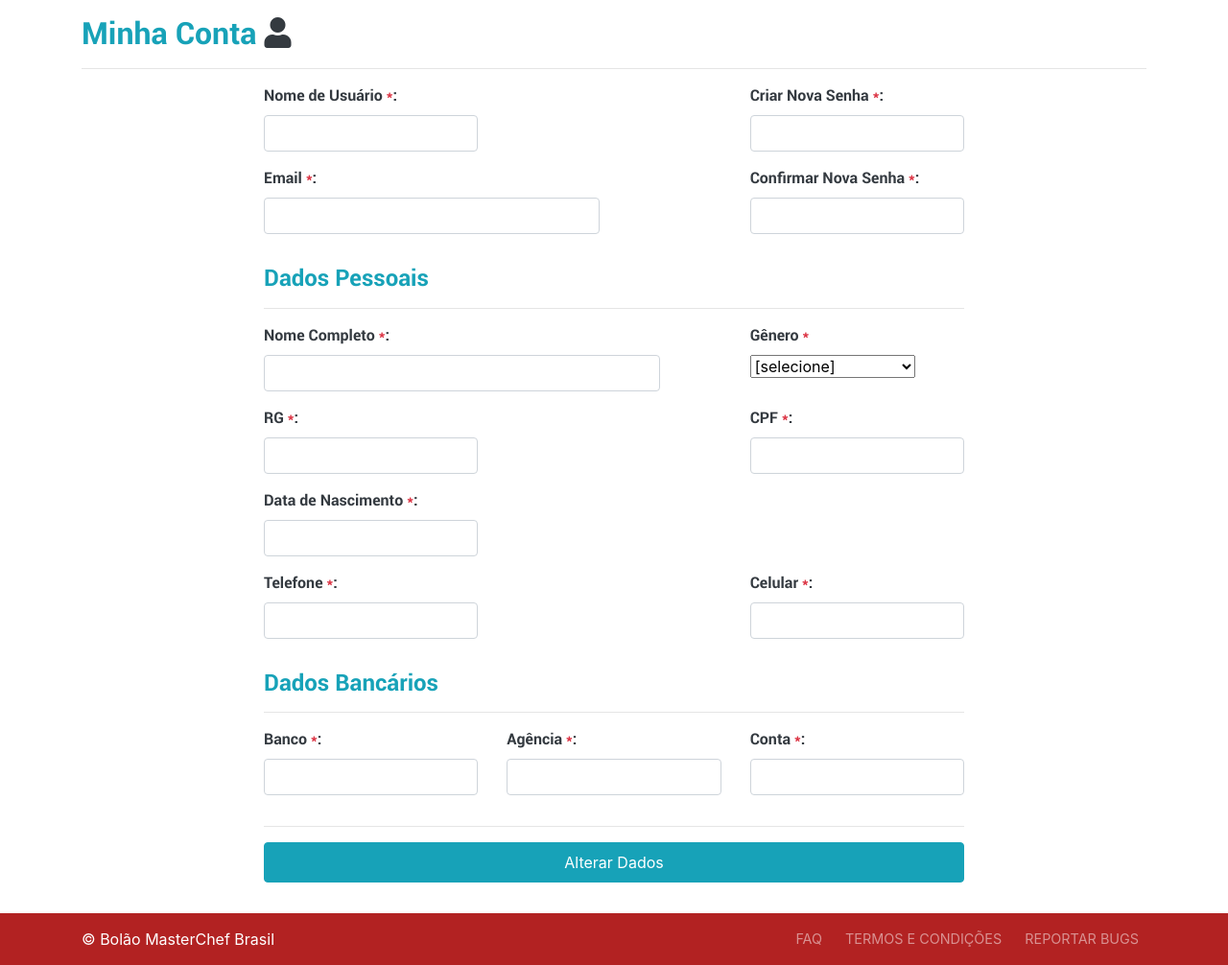
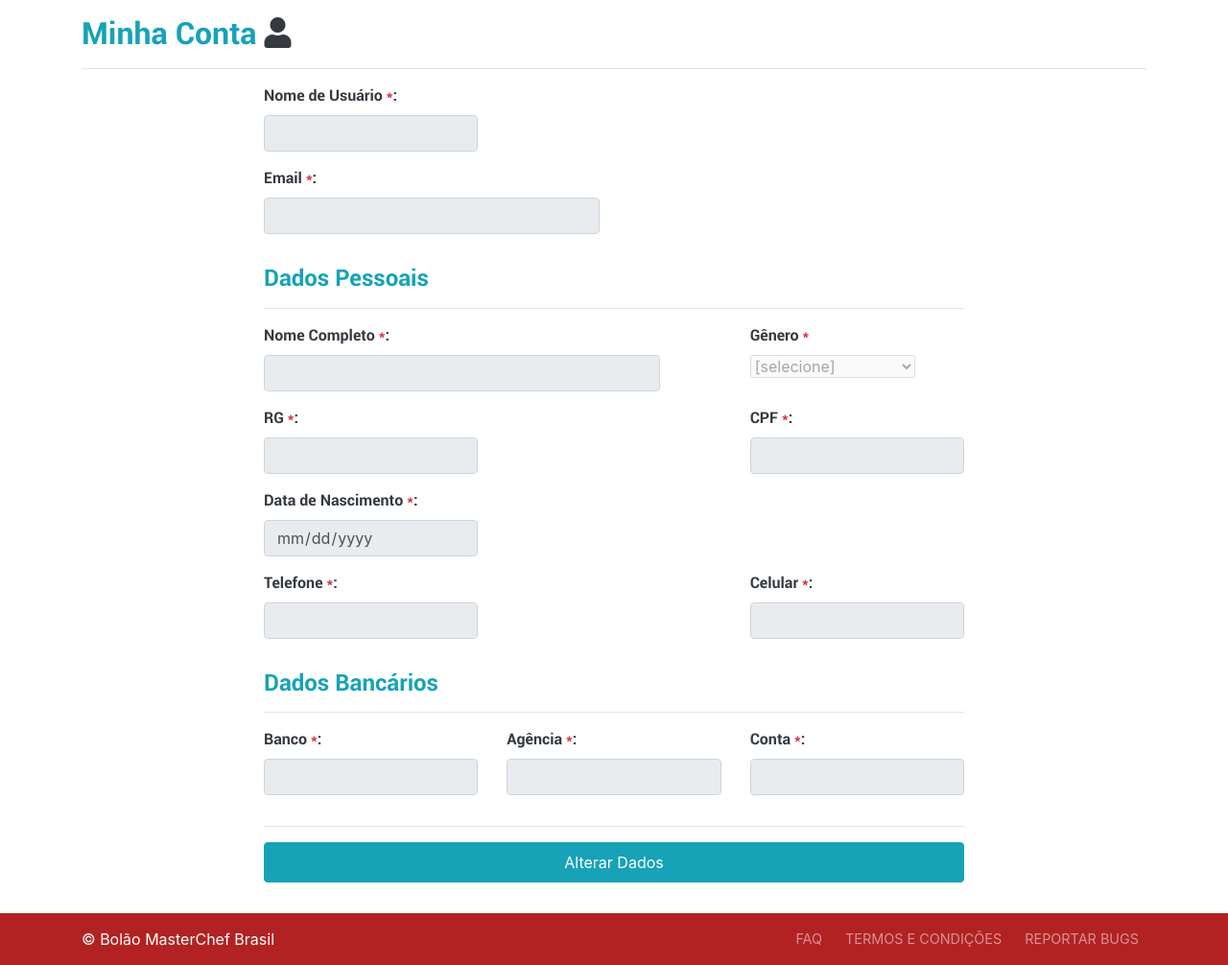
Before and after one commit to lhamasm/bolao, a PHP site: page /minha-conta.html in a window 1280 px wide. Shown: the part 170-1176 px from the top of the page at 96% size. Run offline with PHP 8.4, Linux system fonts and the light colour scheme; some libraries are stand-ins or nearby versions.

Commit message:
ajuste na tela de login, ajuste na tela de cadastrar bolão, ajuste na tela minha conta

```diff
--- a/cadastrar-bolao.html
+++ b/cadastrar-bolao.html
@@ -146,7 +146,7 @@
 
 							<div class="form-group">
 								<label class="titulo" for="escolhas">Escolhas de Aposta <span class="text-danger">*</span></label>
-								<div class="mb-2" id="escolhas" style="background-color: #C0C0C0; padding: 0.2em;" required></div>
+								<div class="mb-2" id="escolhas" style="background-color: #DCDCDC; padding: 0.2em;" required></div>
 								<div class="row">
 									<div class="col-md-6 input-group">
 										<input class="form-control" id="opcao" name="opcao" type="text">
@@ -269,7 +269,7 @@
 		<script type="text/javascript">
 
 			function create_alert(message){
-				document.getElementById('escolhas').innerHTML += '<div class="alert alert-warning alert-dismissible w-100"><a class="close" data-dismiss="alert">&times;</a><span>'+ message +'</span></div>';
+				document.getElementById('escolhas').innerHTML += '<div class="alert alert-info alert-dismissible w-100"><a class="close" data-dismiss="alert">&times;</a><span>'+ message +'</span></div>';
 			}
 
 	    	function carrega_escolha() {
--- a/minha-conta.html
+++ b/minha-conta.html
@@ -88,14 +88,14 @@
 				<div class="row text-dark">
 					<div class="col-8 offset-2">
 
-						<form>
+						<form method="post" action="">
 							<div class="row">
 								<div class="col-4 form-group">
 									<label class="titulo" for="username">Nome de Usuário <span class="text-danger">*</span>:</label>
-									<input class="form-control" type="text" name="username" id="username">
+									<input class="form-control" type="text" name="username" id="username" disabled>
 								</div>
 
-								<div class="col-4 offset-4 form-group">
+								<div id="senha" class="col-4 offset-4 form-group" style="display: none;">
 									<label class="titulo" for="nova-senha">Criar Nova Senha <span class="text-danger">*</span>:</label>
 									<input class="form-control" type="password" name="nova-senha" id="nova-senha">
 								</div>
@@ -104,10 +104,10 @@
 							<div class="row">
 								<div class="col-6 form-group">
 									<label class="titulo" for="email">Email <span class="text-danger">*</span>:</label>
-									<input class="form-control" type="password" name="email" id="email">
+									<input class="form-control" type="password" name="email" id="email" disabled>
 								</div>
 
-								<div class="col-4 offset-2 form-group">
+								<div id="confirmar" class="col-4 offset-2 form-group" style="display: none;">
 									<label class="titulo" for="confirmar-nova-senha">Confirmar Nova Senha <span class="text-danger">*</span>:</label>
 									<input class="form-control" type="text" name="confirmar-nova-senha" id="confirmar-nova-senha">
 								</div>
@@ -119,12 +119,12 @@
 							<div class="row">
 								<div class="col-7 form-group">
 									<label class="titulo" for="nome">Nome Completo <span class="text-danger">*</span>:</label>
-									<input class="form-control" type="text" name="nome" id="nome">
+									<input class="form-control" type="text" name="nome" id="nome" disabled>
 								</div>
 
 								<div class="col-4 offset-1 form-group">
 									<label class="titulo" for="genero">Gênero <span class="text-danger">*</span></label><br>
-									<select>
+									<select id="genero" disabled>
 										<option value="nonselected" style="color:lightgray;">[selecione]</option>
 										<option value="feminino">Feminino</option>
 										<option value="masculino">Masculino</option>
@@ -136,31 +136,31 @@
 							<div class="row">
 								<div class="col-4 form-group">
 									<label class="titulo" for="rg">RG <span class="text-danger">*</span>:</label>
-									<input class="form-control" type="text" name="rg" id="rg">
+									<input class="form-control" type="text" name="rg" id="rg" disabled>
 								</div>
 
 								<div class="col-4 offset-4 form-group">
 									<label class="titulo" for="cpf">CPF <span class="text-danger">*</span>:</label>
-									<input class="form-control" type="text" name="cpf" id="cpf">
+									<input class="form-control" type="text" name="cpf" id="cpf" disabled>
 								</div>
 							</div>
 
 							<div class="row">
 								<div class="col-4 form-group">
 									<label class="titulo" for="ddn">Data de Nascimento <span class="text-danger">*</span>:</label>
-									<input class="form-control" type="text" name="ddn" id="ddn">
+									<input class="form-control" type="date" name="ddn" id="ddn" disabled>
 								</div>
 							</div>
 
 							<div class="row">
 								<div class="col-4 form-group">
 									<label class="titulo" for="telefone">Telefone <span class="text-danger">*</span>:</label>
-									<input class="form-control" type="text" name="telefone" id="telefone">
+									<input class="form-control" type="text" name="telefone" id="telefone" disabled>
 								</div>
 
 								<div class="col-4 offset-4 form-group">
 									<label class="titulo" for="celular">Celular <span class="text-danger">*</span>:</label>
-									<input class="form-control" type="text" name="celular" id="celular">
+									<input class="form-control" type="text" name="celular" id="celular" disabled>
 								</div>
 							</div>
 
@@ -170,15 +170,15 @@
 							<div class="row">
 								<div class="col-4 form-group">
 									<label class="titulo" for="banco">Banco <span class="text-danger">*</span>:</label>
-									<input class="form-control" type="text" name="banco" id="banco">
+									<input class="form-control" type="text" name="banco" id="banco" disabled>
 								</div>
 								<div class="col-4 form-group">
 									<label class="titulo" for="agencia">Agência <span class="text-danger">*</span>:</label>
-									<input class="form-control" type="text" name="agencia" id="agencia">
+									<input class="form-control" type="text" name="agencia" id="agencia" disabled>
 								</div>
 								<div class="col-4 offset-4form-group">
 									<label class="titulo" for="conta">Conta <span class="text-danger">*</span>:</label>
-									<input class="form-control" type="text" name="conta" id="conta">
+									<input class="form-control" type="text" name="conta" id="conta" disabled>
 								</div>
 							</div>
 
@@ -186,7 +186,8 @@
 
 							<div class="row">
 								<div class="col-12 form-group">
-									<button class="btn btn-info btn-block py-2" type="button">Alterar Dados</button>
+									<button id="alterar-dados" class="btn btn-info btn-block py-2" type="button" onclick="alterar_dados()">Alterar Dados</button>
+									<button id="salvar-alteracao" class="btn btn-success btn-block py-2" type="submit" style="display: none;">Salvar Alterações</button>
 								</div>
 							</div>
 						</form>
@@ -231,11 +232,30 @@
 
 			$('#rg').mask('00.000.000-00');
 			$('#cpf').mask('000.000.000-00');
-			$('#ddn').mask('00/00/0000');
 			$('#telefone').mask('+00 00 0000-0000');
 			$('#celular').mask('+00 00 0 0000-0000');
 			$('#agencia').mask('0000-0');
 			$('#conta').mask('00000-0');
+
+			function alterar_dados() {
+				document.getElementById('senha').style.display = 'block';
+				document.getElementById('confirmar').style.display = 'block';
+				document.getElementById('alterar-dados').style.display = 'none';
+				document.getElementById('salvar-alteracao').style.display = 'block';
+
+				document.getElementById('username').disabled = false;
+				document.getElementById('email').disabled = false;
+				document.getElementById('nome').disabled = false;
+				document.getElementById('genero').disabled = false;
+				document.getElementById('rg').disabled = false;
+				document.getElementById('cpf').disabled = false;
+				document.getElementById('ddn').disabled = false;
+				document.getElementById('telefone').disabled = false;
+				document.getElementById('celular').disabled = false;
+				document.getElementById('banco').disabled = false;
+				document.getElementById('agencia').disabled = false;
+				document.getElementById('conta').disabled = false;
+			}
 
 		</script>
 
```
Also changed, not shown: css/style-login.css (+18 -1 lines), esqueci-senha.html (+3 -6 lines), index.html (+13 -5 lines).
